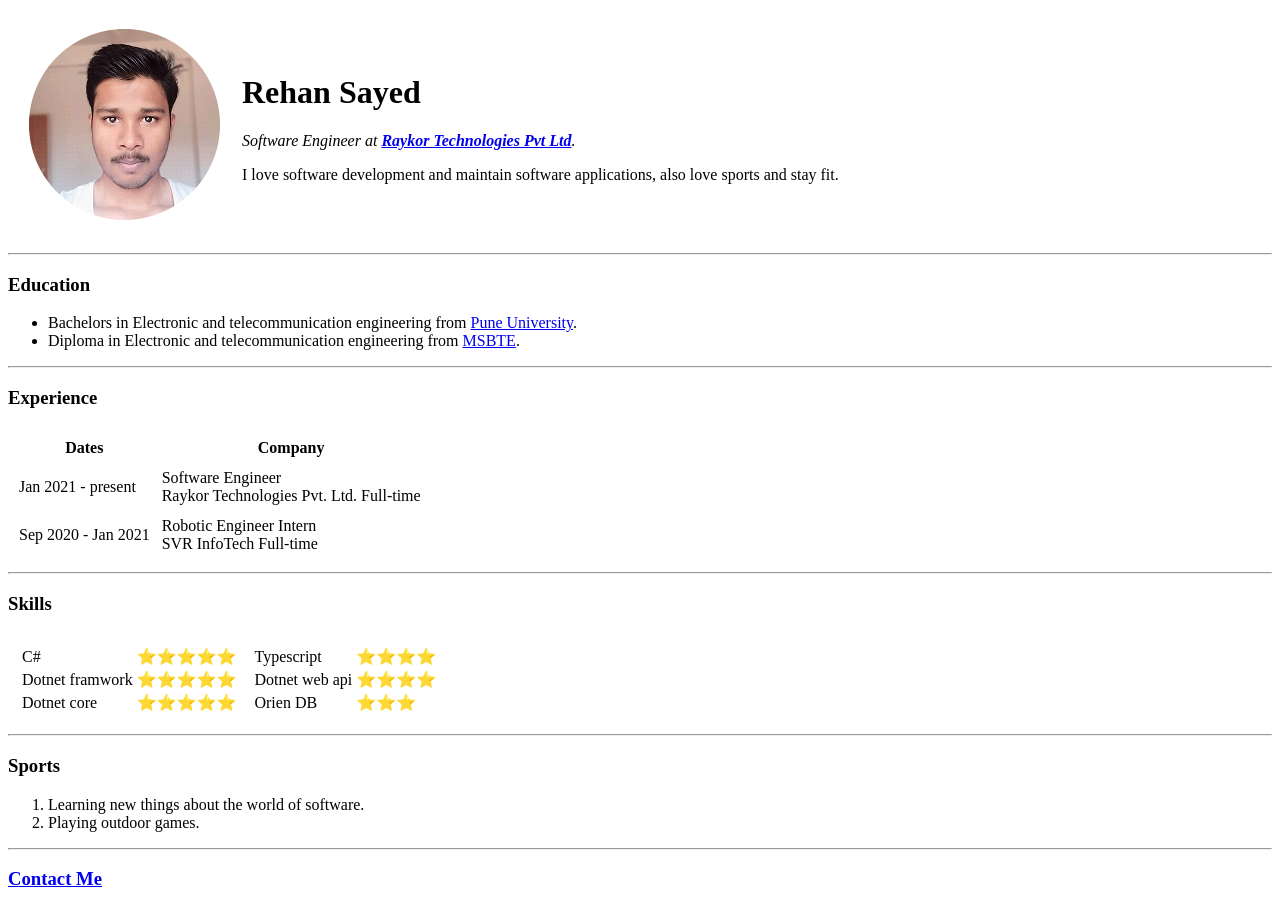
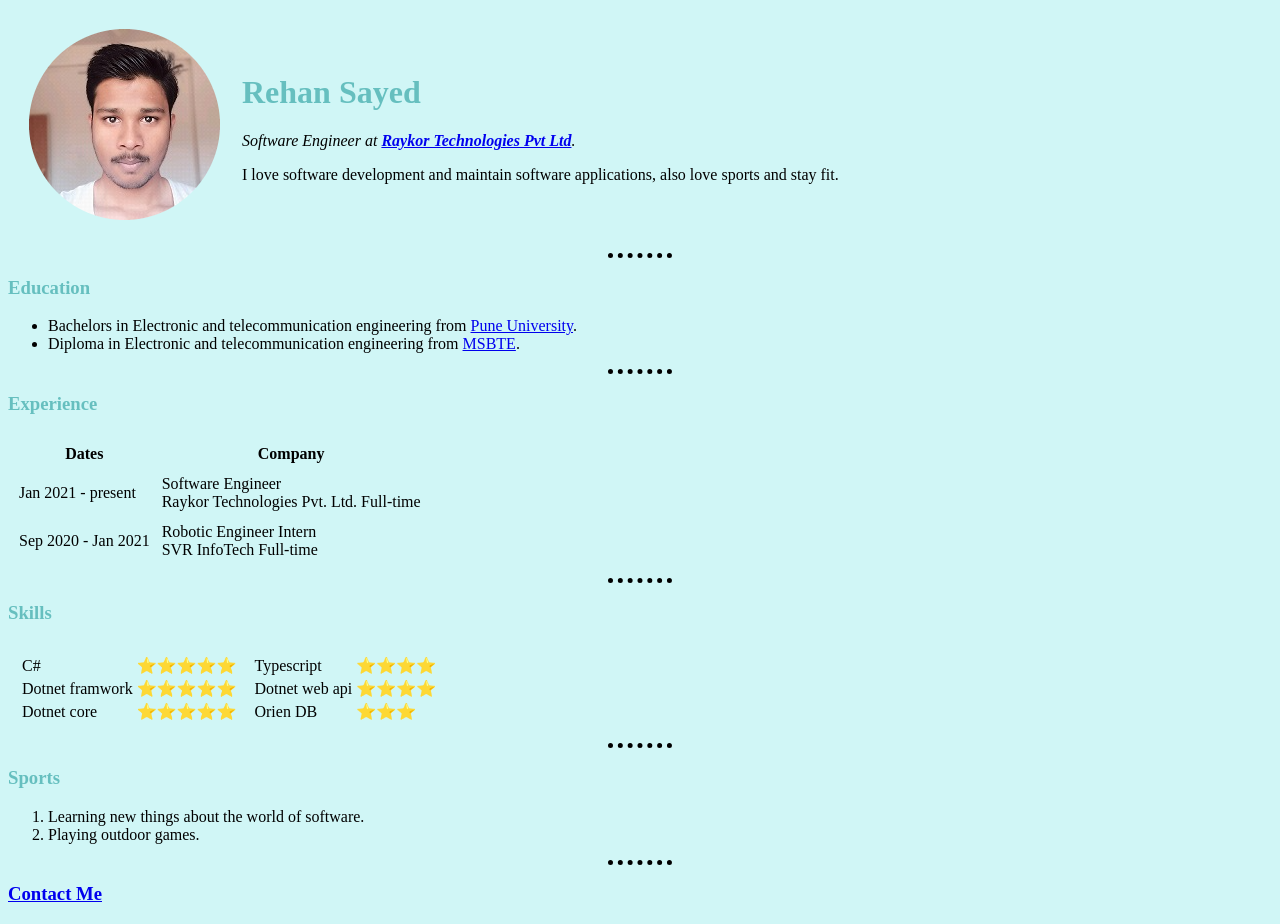
Before and after one commit to r-sayed/web, a plain HTML site: page index.html in a window 1280 px wide. Drawn offline with Linux system fonts and the light colour scheme.

Commit message:
Added style sheet to web

```diff
--- /dev/null
+++ b/CSS/styles.css
@@ -0,0 +1,19 @@
+body {
+    background-color: #D0F6F6;
+}
+
+hr {
+    background-color: #D0F6F6;
+    border-style: none;
+    border-top-style: dotted;
+    border-width: 5px;
+    width: 5%;
+}
+
+h1{
+    color: #66BFBF;
+}
+
+h3{
+    color: #66BFBF;
+}
--- a/index.html
+++ b/index.html
@@ -4,6 +4,7 @@
 <head>
     <meta charset="utf-8">
     <title>Rehan Sayed's Personal Site</title>
+    <link rel="stylesheet" , href="CSS/styles.css">
 </head>
 
 <body>
@@ -85,8 +86,6 @@
             </td>
         </tr>
     </table>
-
-
     <hr>
     <h3>Sports</h3>
     <ol>
```
Also changed, not shown: html Pages/contactInfo.html (+1 -0 lines). Lines whose indentation alone changed are shown as unchanged.
